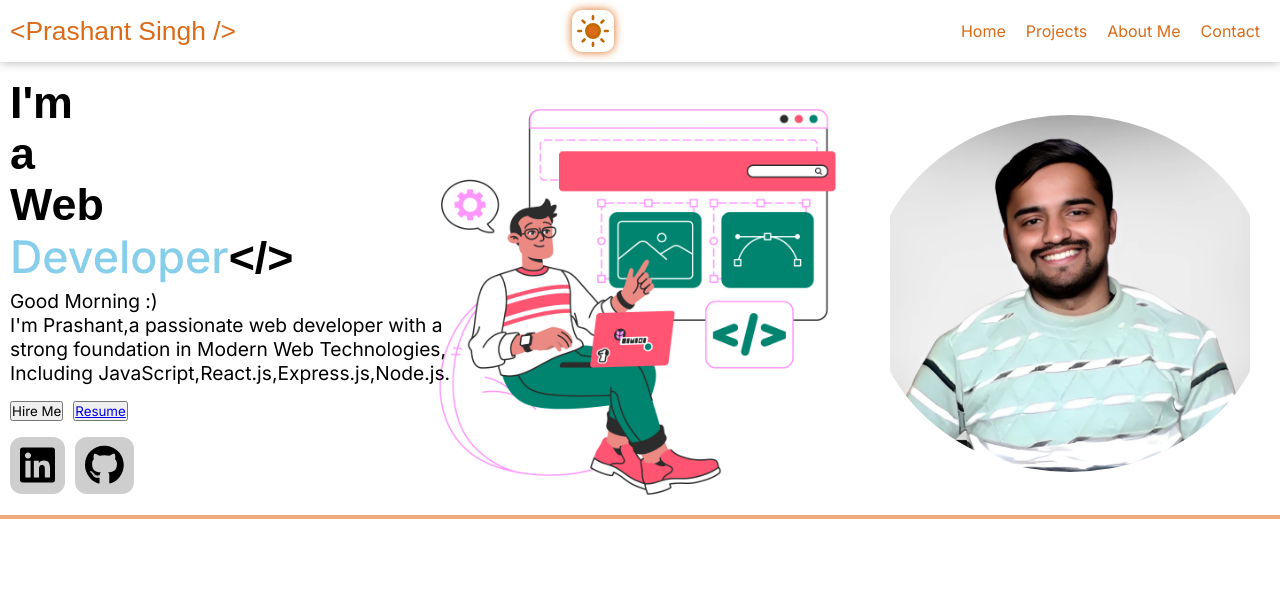
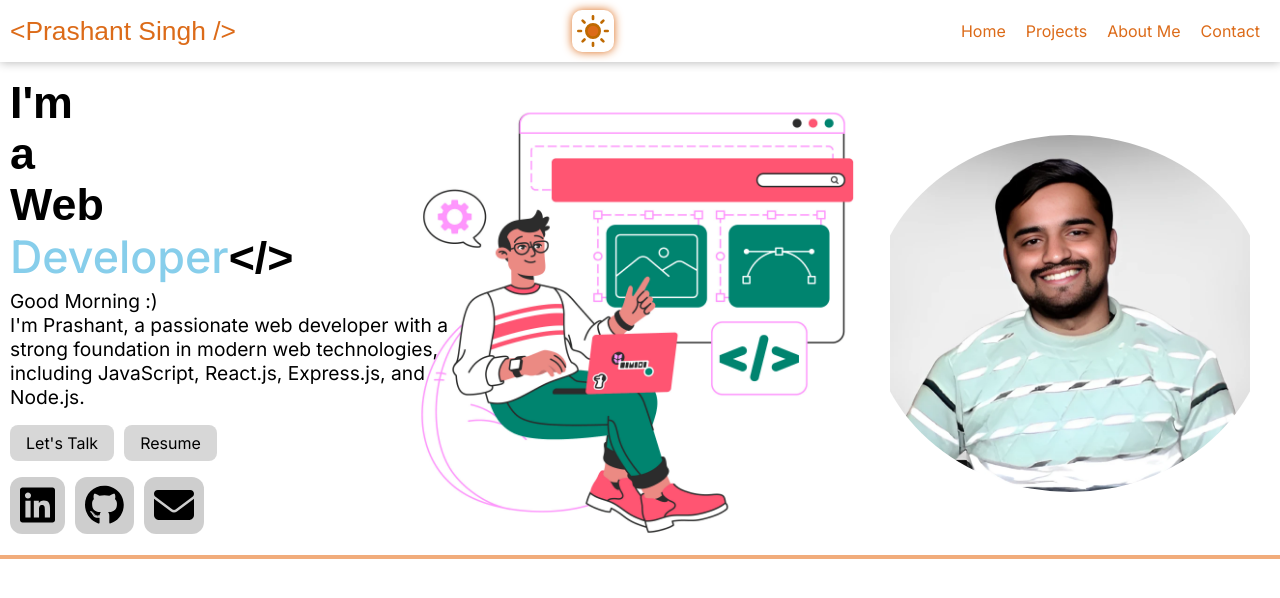
Before and after one commit to prashantsingh019/PortFolio_2.0, a React (Vite) app: page / in a window 1280 px wide. Shown: the top 598 px of the page. Built offline with nearby package versions, Linux system fonts and the light colour scheme; a web font is replaced by a local one.

Commit message:
Main-page

```diff
--- a/responsive.css
+++ b/responsive.css
@@ -16,14 +16,17 @@
   #main-container {
     flex-direction: column;
     align-items: stretch;
-    padding: 0px 3px;
+    padding: 0px 10px;
     position: relative;
 
   }
-  .left-main p {
-    width: 100vw;
-    text-align: revert-layer;
+
+    .left-main p {
+      width: 100vw;
+
+      padding: 4px 21px 0px 0px;
   }
+
   #main-about{
 
     width: 100vw;
@@ -33,8 +36,7 @@
 .contact-btns{
     display: flex;
     align-items: center;
-    justify-content: space-between;
-
+    margin-top: 10px;
 }
 #hire-btn,#resume-btn{
     /* background-color: orange; */
@@ -52,18 +54,29 @@ main{
 #profile img {
    border-radius: 30rem;
 }
-.social-icons {
-    width: 40px;
-    padding: 2px 3px;
-    display: flex;
-    /* justify-content: center; */
-    /* align-items: center; */
-}
-.contact-box {
 
-    justify-content: space-around;
-}
 .hamicon{
     display: block;
 }
+#talk-btn {
+  padding: 6px 5px;
 }
+.icon{
+  /* color: red; */
+  font-size: 2.5rem;
+}
+.icon a{
+  padding: 0;
+  margin: 0;
+  line-height: 1;
+}
+.btn-social {
+  font-size: 18px;
+  background: #30fc5c;
+  outline: none;
+  border: none;
+  padding: 0.1em 0.2em;
+  border-radius: 0.3em;
+  cursor: pointer;
+}
+}
--- a/src/components/MainPage.jsx
+++ b/src/components/MainPage.jsx
@@ -1,8 +1,9 @@
 import React from "react";
 import "../App.css";
-import { faLinkedin,faGithub } from "@fortawesome/free-brands-svg-icons";
+
 import Buttons from "./Buttons";
-
+import { faLinkedin, faGithub } from "@fortawesome/free-brands-svg-icons";
+import { faEnvelope } from "@fortawesome/free-solid-svg-icons";
 
 const MainPage = () => {
   return (
@@ -21,7 +22,6 @@ const MainPage = () => {
             <img
               src="hamburger.svg"
               alt=""
-
               width={"32px"}
               className="hamicon"
             />
@@ -44,31 +44,46 @@ const MainPage = () => {
             <span style={{ fontWeight: 500, color: "skyblue" }}>Developer</span>
             &lt;/&gt;
           </h1>
+
           <p>Good Morning :)</p>
+
           <p id="main-about">
-            I'm Prashant,a passionate web developer with a strong foundation in
-            Modern Web Technologies, Including
-            JavaScript,React.js,Express.js,Node.js.
+            I'm Prashant, a passionate web developer with a strong foundation in
+            modern web technologies, including JavaScript, React.js, Express.js,
+            and Node.js.
           </p>
+
           <div className="contact-btns">
-            <button id="hire-btn">Hire Me</button>
-            <button id="resume-btn">
-              <a href="/Docs/PrashantSingh_InternshalaResume.pdf"> Resume</a>
+            <button className="btn-sm" id="talk-btn">
+              Let's Talk
+            </button>
+
+            <button className="btn-sm">
+              <a href="/Docs/PrashantSingh_InternshalaResume.pdf">Resume</a>
             </button>
           </div>
           <div className="contact-box">
-            <div className="social-icons">
-              <Buttons url={"https://www.linkedin.com/in/prashant-singh-b843b9210/?utm_source=share&utm_campaign=share_via&utm_content=profile&utm_medium=android_app"}  icon={faLinkedin}/>
-            </div>
+            <Buttons
+              url={
+                "https://www.linkedin.com/in/prashant-singh-b843b9210/?utm_source=share&utm_campaign=share_via&utm_content=profile&utm_medium=android_app"
+              }
+              icon={faLinkedin}
+            />
 
-            <div className="social-icons">
-              <Buttons url={"https://github.com/prashantsingh019"} icon={faGithub}/>
-            </div>
+            <Buttons
+              url={"https://github.com/prashantsingh019"}
+              icon={faGithub}
+            />
+
+            <Buttons
+              url={"https://github.com/prashantsingh019"}
+              icon={faEnvelope}
+            />
           </div>
         </div>
         <div className="right-main">
           <div id="profile">
-            <img src="/Profile-picture.webp" alt=""/>
+            <img src="/Profile-picture.webp" alt="" />
           </div>
         </div>
       </main>
```
